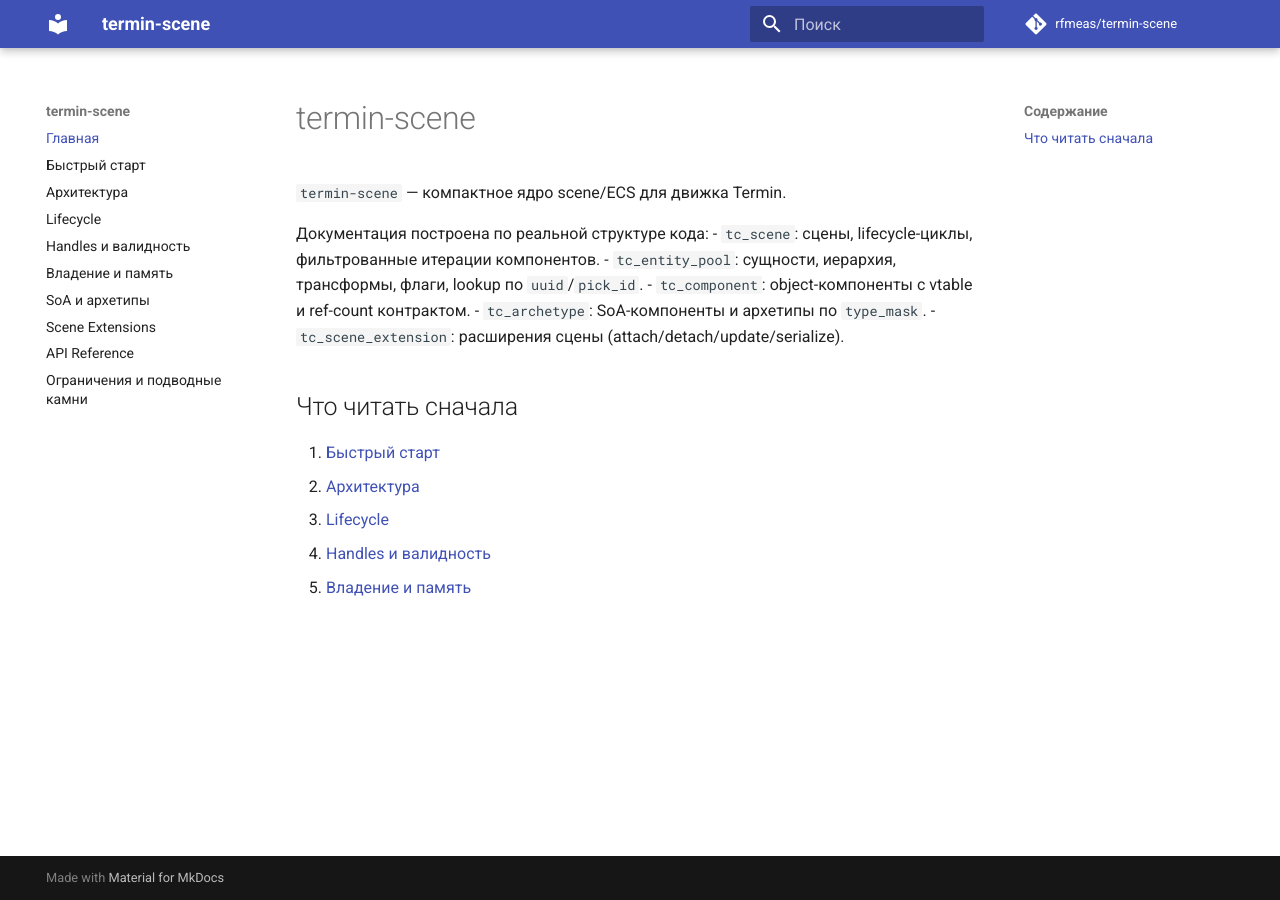
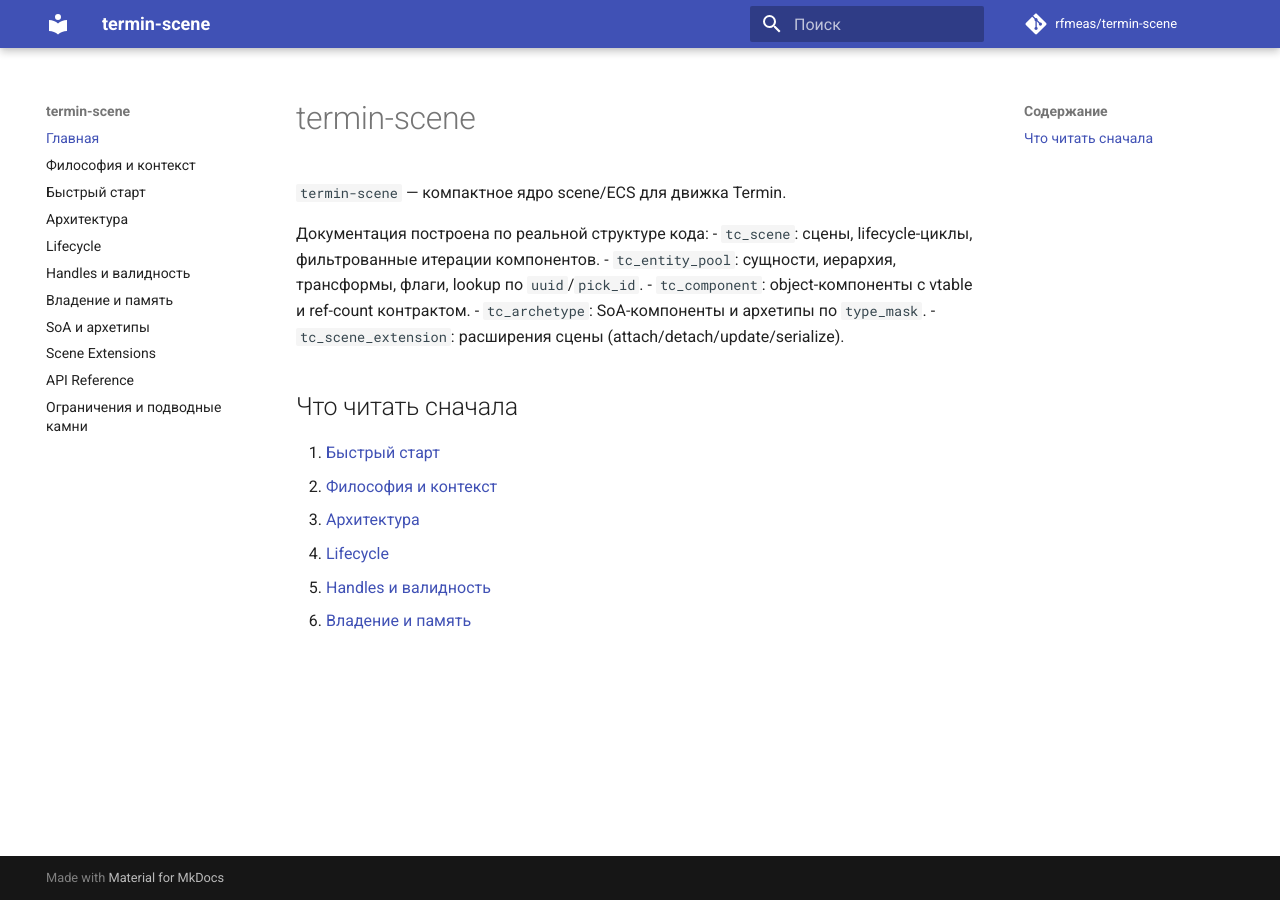
Before and after one commit to mirmik/termin-scene, an MkDocs documentation site: the page built from docs/index.md, in a window 1280 px wide. Built offline with MkDocs 1.6.1 and Material for MkDocs 9.7.7, drawn with Linux system fonts in a browser that asks for light colours; comment, search, counter and statistics services are not loaded.

Commit message:
'philosophy'

```diff
--- a/docs/index.md
+++ b/docs/index.md
@@ -12,7 +12,8 @@
 ## Что читать сначала
 
 1. [Быстрый старт](getting-started.md)
-2. [Архитектура](architecture.md)
-3. [Lifecycle](lifecycle.md)
-4. [Handles и валидность](handles.md)
-5. [Владение и память](ownership.md)
+2. [Философия и контекст](philosophy.md)
+3. [Архитектура](architecture.md)
+4. [Lifecycle](lifecycle.md)
+5. [Handles и валидность](handles.md)
+6. [Владение и память](ownership.md)
--- a/mkdocs.yml
+++ b/mkdocs.yml
@@ -17,6 +17,7 @@ markdown_extensions:
       permalink: true
 nav:
   - Главная: index.md
+  - Философия и контекст: philosophy.md
   - Быстрый старт: getting-started.md
   - Архитектура: architecture.md
   - Lifecycle: lifecycle.md
```
Also changed, not shown: docs/philosophy.md (added, +11 -0 lines).
